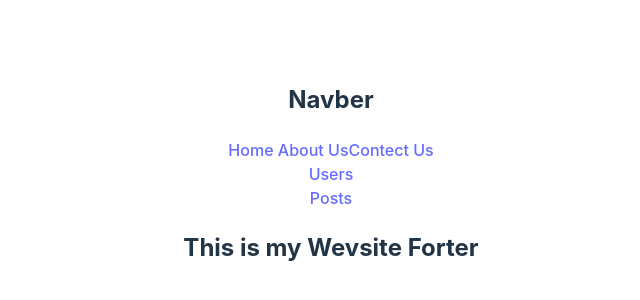
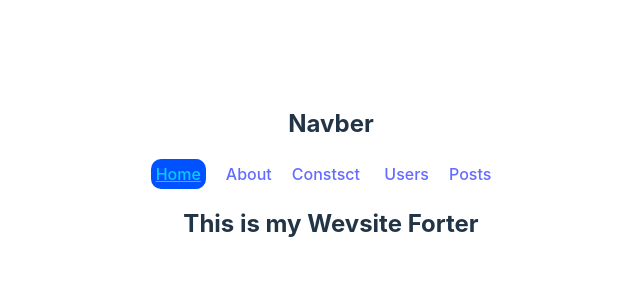
Before and after one commit to Kamrulthedev/name-of-my-projects, a React (Vite) app: page / in a window 1280 px wide. Shown: the part 226-526 px from the top of the page, without its empty margins (309-949 px from the left). Built offline with nearby package versions, Linux system fonts and the light colour scheme.

Commit message:
oky-commit-react

```diff
--- a/src/Compunents/Home/Hader/Hader.css
+++ b/src/Compunents/Home/Hader/Hader.css
@@ -0,0 +1,10 @@
+nav a.active{
+    text-decoration: underline;
+    color: rgb(0, 208, 255);
+    background-color: rgb(0, 81, 255);
+    border-radius: 10px;
+    padding: 5px;
+}
+nav a{
+    margin-right: 20px;
+}
--- a/src/Compunents/Home/Hader/Hader.jsx
+++ b/src/Compunents/Home/Hader/Hader.jsx
@@ -1,4 +1,5 @@
-import { Link } from "react-router-dom";
+// eslint-disable-next-line no-unused-vars
+import { Link, NavLink } from "react-router-dom";
 import './Hader.css'
 
 
@@ -8,13 +9,16 @@ const Hader = () => {
         <div >
             <h2>Navber</h2>
             <nav>
-             <Link to={'/'}>Home</Link>
-             <Link to={'/About'}> About Us</Link>
-             <Link to={'/Contect'}>Contect Us</Link>
-             <br></br>
-             <Link to={'/Users'}>Users</Link>
-             <br></br>
-             <Link to={'/Posts'}>Posts</Link>
+             <NavLink to={'/'}>Home</NavLink>
+             <NavLink to={'/About'}>About</NavLink>
+             <NavLink to={'/Contect'}>Constsct </NavLink>
+
+
+             <NavLink to={'/Users'}>Users</NavLink>
+
+
+             <NavLink to={'/Posts'}>Posts</NavLink>
+
             </nav>
         </div>
     );
```
